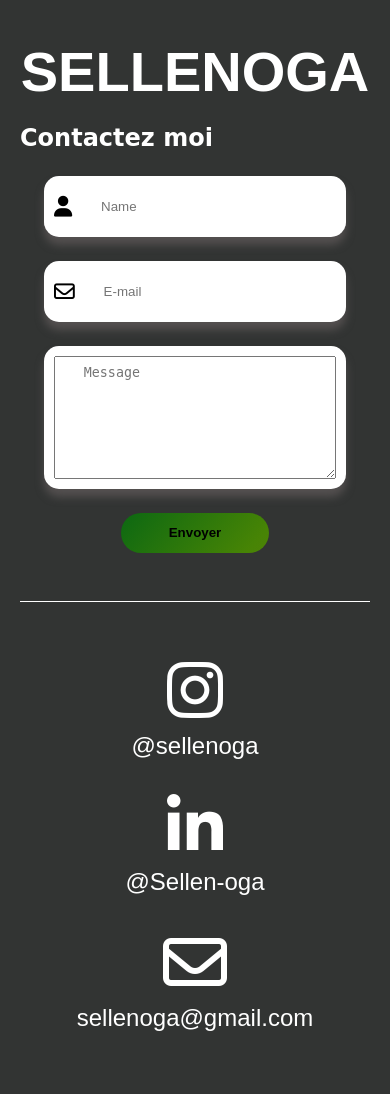
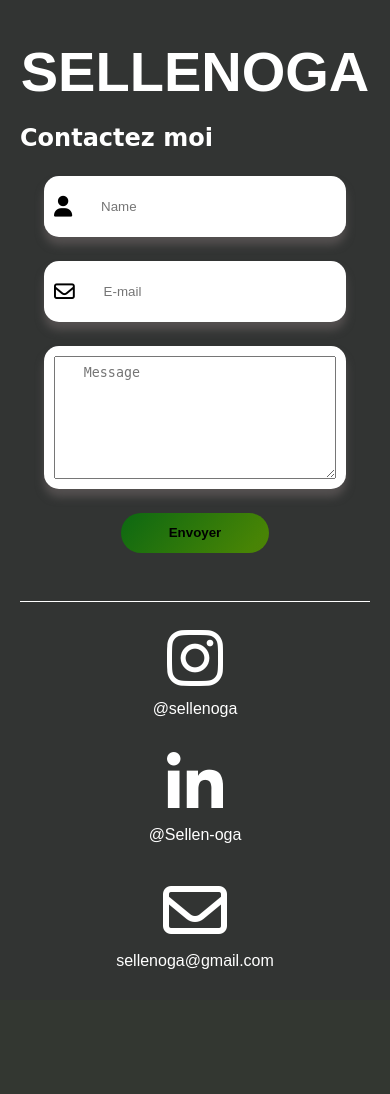
Before and after one commit to GaelleLabauve/PortfolioSaul, a PHP site: page /contact.html in a window 390 px wide. Shown: the part 1045-2139 px from the top of the page. After the commit the page ends 2014 px from the top, so only its background shows below. Run offline with PHP 8.4, Linux system fonts and the light colour scheme; some libraries are stand-ins or nearby versions; some web fonts are replaced.

Commit message:
Modification du style pour responsive

```diff
--- a/css/style2.css
+++ b/css/style2.css
@@ -7,18 +7,20 @@
 }
 
 .child {
-    flex: 1; /* Prend l'espace disponible de manière égale */
+    flex: 1;
     box-sizing: border-box;
     padding: 20px;
     background-color: var(--dark-text);
-    flex: 0 0 100%;
+    flex: 0 0 50%;
+    max-width: 50%;
     align-content: center;
 }
 
 /* Responsive design */
-@media (width >= 1200px) {
+@media (width <= 1200px) {
     .child {
-        flex: 0 0 50%; /* Chaque div prend 50% de l'espace */
+        flex: 0 0 100%;
+        max-width: 100%;
     }
 }
 
@@ -113,7 +115,7 @@ label i{
 .reseau{
     color: var(--white-text);
     text-align: center;
-    font-size: 1.5rem;
+    font-size: 1rem;
     font-family: var(--round-title);
 }
 
@@ -125,6 +127,7 @@ label i{
 @media (width<800px) {
     .contact-info{
         flex-direction: column;
+        padding: 0;
     }
     .reseau{
         margin-top: 1.5rem;
```
